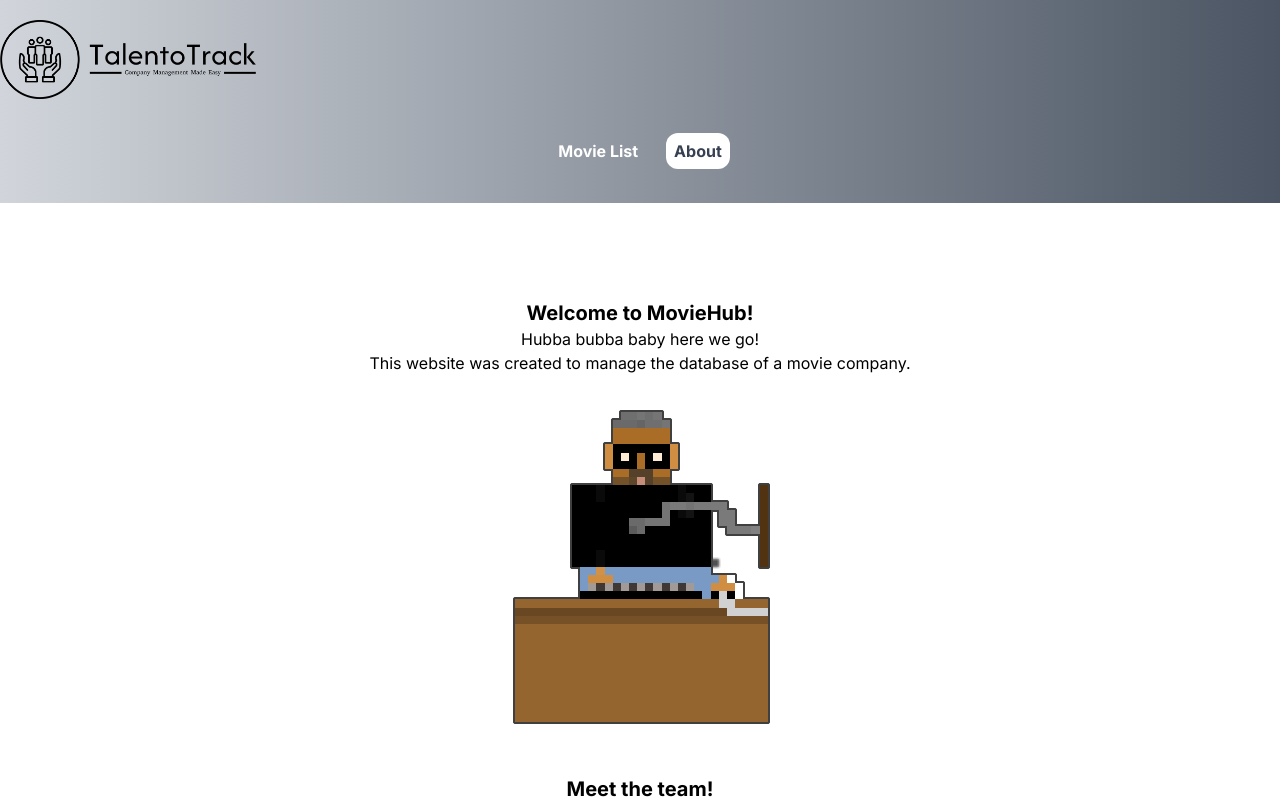
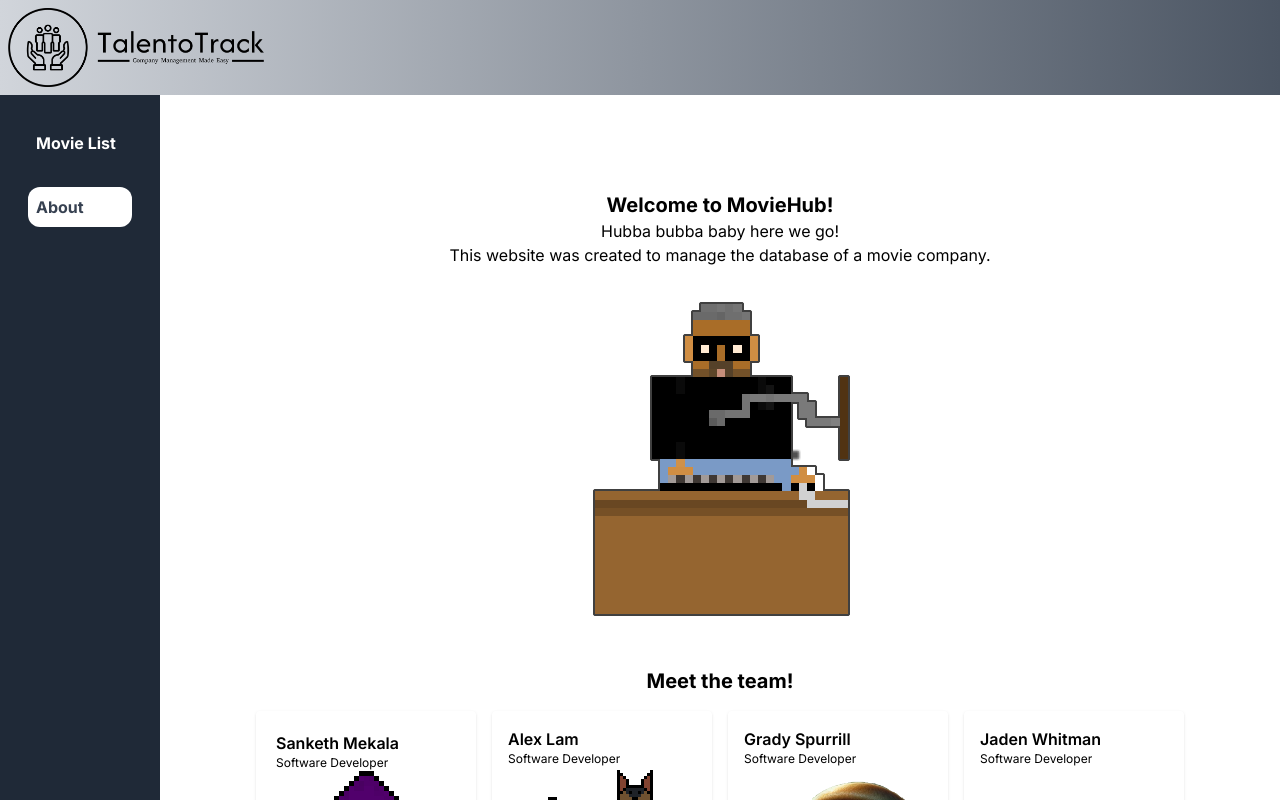
Before and after one commit to MushysWebs/TalentoTrack, a Next.js app: page /about in a window 1280 px wide. Shown: the top 800 px of the page. Built offline with nearby package versions, Linux system fonts and the light colour scheme.

Commit message:
Sidebar
Got the sidebar working as a component

```diff
--- a/app/components/Header.js
+++ b/app/components/Header.js
@@ -3,35 +3,16 @@
 import { usePathname } from "next/navigation";
 
 const Header = () => {
-  const pathname = usePathname();
-  console.log(pathname);
-  const navItems = [
-    { label: "Movie List", href: "/" },
-    { label: "About", href: "/about" },
-  ];
+
   return (
 
     <div className=" bg-gradient-to-r from-gray-300 to-gray-600 m-0 p-0">
 
       <div className="flex justify-start">
-        <img src="/TalentLogo.png" alt="Logo" className="w-1/5 mt-5 rounded-2xl" />
+        <img src="/TalentLogo.png" alt="Logo" className="w-1/5 mt-2 mb-2 ml-2 rounded-2xl" />
       </div>
       <div className="flex justify-center">
-        <ul className="flex gap-5 p-10">
-          {navItems.map((link, index) => (
 
-            <li key={index}>
-              <Link
-                href={link.href}
-                className={
-                  pathname === `${link.href}` ? "text-gray-700 bg-white hover:bg-gray-300 font-bold p-2 rounded-xl justify-center items-center" : "text-white hover:bg-gray-300 hover:text-gray-700 font-bold p-2 rounded-xl"
-                }
-              >
-                {link.label}
-              </Link>
-            </li>
-          ))}
-        </ul>
       </div>
 
     </div>
--- a/app/components/Post.js
+++ b/app/components/Post.js
@@ -4,8 +4,7 @@
 import { useState } from "react";
 import axios from "axios";
 import { useRouter } from "next/navigation";
-import Link from "next/link";
-import { usePathname } from "next/navigation";
+
 
 const Post = ({ post }) => {
   console.log("I am in Post", post);
@@ -50,37 +49,9 @@
         Router.refresh();
       });
   };
-  const pathname = usePathname();
-  console.log(pathname);
-  const navItems = [
-    { label: "Movie List", href: "/" },
-    { label: "About", href: "/about" },
-  ];
 
   return (
-    <div className="flex w-full min-h-screen m-0 p-0 bg-gray-900 text-white">
-
-      <aside className="w-32 min-h-screen bg-gray-800 p-5">
-        <nav>
-          <ul className="space-y-2">
-
-            {navItems.map((item, index) => (
-              <li key={index} className="hover:bg-gray-700 p-2 rounded">
-                <Link href={item.href}>
-                  <div
-                    className={
-                      pathname === item.href ? "text-gray-700 bg-white hover:bg-gray-300 font-bold p-2 rounded-xl" : "text-white hover:bg-gray-300 hover:text-gray-700 font-bold p-2 rounded-xl"
-                    }>
-                    {item.label}
-                  </div>
-                </Link>
-              </li>
-            ))}
-          </ul>
-        </nav>
-      </aside>
-
-
+    <div className="flex flex-col items-center">
       <li className="flex-1 overflow-y-auto p-3 rounded-xl border-2 border-gray-700" key={post.id}>
         <h1>
           <strong>Employee:</strong> {post.employeeName}
--- /dev/null
+++ b/app/components/Sidebar.js
@@ -0,0 +1,38 @@
+"use client";
+import React from 'react';
+import Link from 'next/link';
+import { usePathname } from 'next/navigation';
+
+const Sidebar = () => {
+  const pathname = usePathname();
+
+  const navItems = [
+    { label: "Movie List", href: "/" },
+    { label: "About", href: "/about" },
+    // Add more navigation items here
+  ];
+
+  return (
+    <aside className="w-40 min-h-screen bg-gray-800 p-5">
+      <nav>
+        <ul className="space-y-2">
+          {navItems.map((item, index) => (
+            <li key={index} className="hover:bg-gray-700 p-2 rounded">
+              <Link href={item.href}>
+                <div
+                  className={
+                    pathname === item.href ? "text-gray-700 bg-white hover:bg-gray-300 font-bold p-2 rounded-xl" : "text-white hover:bg-gray-300 hover:text-gray-700 font-bold p-2 rounded-xl"
+                  }
+                >
+                  {item.label}
+                </div>
+              </Link>
+            </li>
+          ))}
+        </ul>
+      </nav>
+    </aside>
+  );
+};
+
+export default Sidebar;
--- a/app/layout.js
+++ b/app/layout.js
@@ -1,6 +1,7 @@
 import { Inter } from "next/font/google";
 import Header from "./components/Header";
 import Footer from "./components/Footer";
+import Sidebar from "./components/Sidebar";
 import "./globals.css";
 
 const inter = Inter({ subsets: ["latin"] });
@@ -10,9 +11,14 @@
     <html lang="en">
       <body className={inter.className}>
         <Header />
-        {children}
-        <Footer/>
-        </body>
+        <div className="flex">
+          <Sidebar />
+          <div className="flex-1">
+            {children}
+          </div>
+        </div>
+        <Footer />
+      </body>
     </html>
 
   );
--- a/app/layoutAbout.js
+++ b/app/layoutAbout.js
@@ -1,6 +1,7 @@
 import { Inter } from "next/font/google";
 import Header from "./components/Header";
 import Footer from "./components/Footer";
+import Sidebar from "./components/Sidebar";
 import "./globals.css";
 
 const inter = Inter({ subsets: ["latin"] });
@@ -8,9 +9,14 @@
 export default function RootLayout({ children }) {
   return (
     <div className={inter.className}>
-      <Header />
-      {children}
-      <Footer/>
+        <Header />
+        <div className="flex">
+          <Sidebar />
+          <div className="flex-1">
+            {children}
+          </div>
+        </div>
+        <Footer />
     </div>
   );
 }
```
